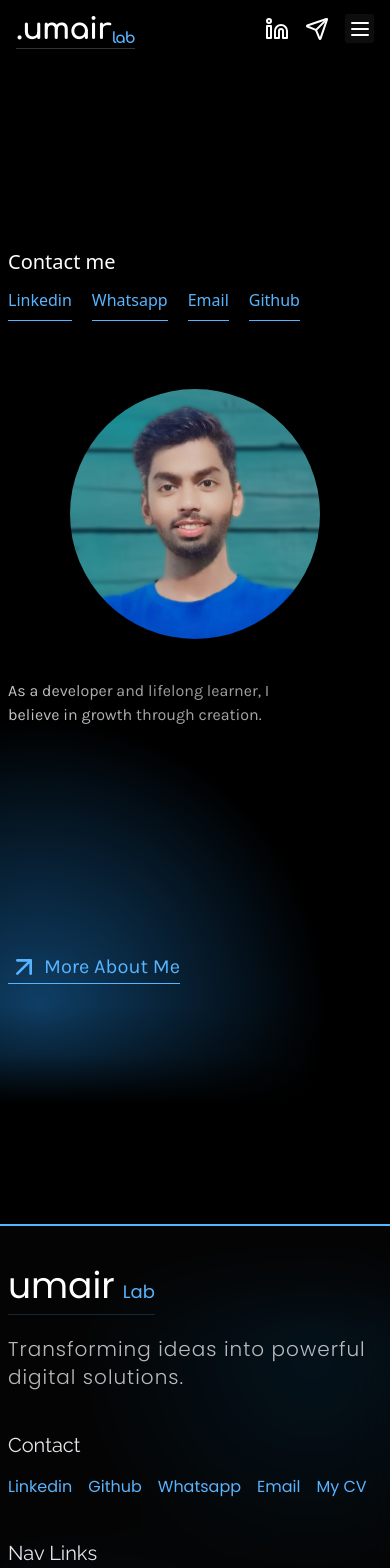
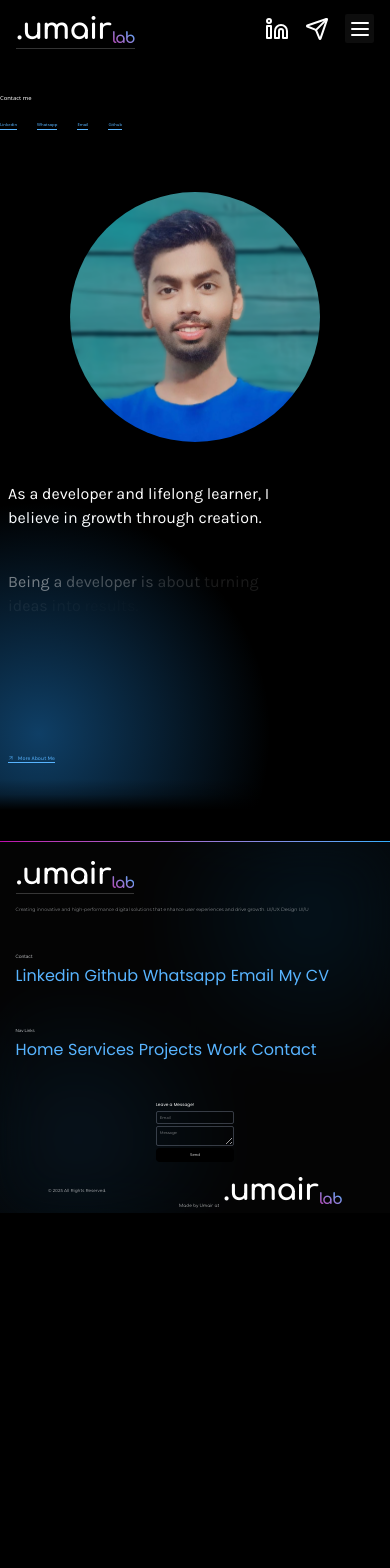
Before and after one commit to UmairZakria/portfolio-v3, a React (Vite) app: page /overview in a window 390 px wide. Shown: the top 1568 px of the page. After the commit the page ends 1213 px from the top, so only its background shows below. Built offline with nearby package versions, Linux system fonts and the light colour scheme; a web font is replaced by a local one.

Commit message:
animation and layout changed

```diff
--- a/src/components/Aboutme.jsx
+++ b/src/components/Aboutme.jsx
@@ -33,52 +33,92 @@ const Aboutme = () => {
   };
   return (
     <motion.div
-      className=" relative lg:w-full xl:container lg:px-10 xl:px-0 space-y-7 mx-auto   min-h-screen w-full lg:mt-[150px]  xl:mt-[300px]"
+      className=" relative lg:px-[4vw] px-4 mx-auto   min-h-screen w-full lg:mt-[4vw]"
       variants={containerVariants}
       initial="hidden"
       whileInView="show"
       viewport={{ once: false, amount: 0.25 }}
     >
-      <motion.h1 className="text-4xl md:px-0 px-2 lg:text-6xl xl:text-7xl font-Poppins " variants={fadeUp}>
-        Meet <span className="text-prime2 ">Umair.</span>
-      </motion.h1>
+      <div className="flex items-center justify-between">
 
-      <div className="w-full  h-full grid  grid-cols-1 md:px-0 px-2 lg:grid-cols-2 ">
-        <div className="h-full  ">
+        <div>
+
+          <motion.h1 className="text-4xl md:px-0 px-2 lg:text-[4.4vw] font-Poppins " variants={fadeUp}>
+            Meet <span className="text-transparent bg-gradient-to-tr from-[#b622a7]  to-prime bg-clip-text font-confortaa font-medium tracking-tight ">.umair  </span>
+          </motion.h1>
           <motion.h2
-            className="text-2xl md:text-3xl xl:text-4xl text-white/90 italic font-Poppins mb-8"
+            className="text-2xl lg:text-[1vw] uppercase text-white/75  font-Poppins "
             variants={fadeUp}
           >
-            Bringing your brand to the life in the digital world
+            Silence from users is usually a design problem.
           </motion.h2>
-          <div className="space-y-3  text-lg font-light font-Poppins text-white/70 ">
-            <motion.p variants={fadeUp}>
-              Hi, I’m Umair Zakria, a web developer passionate about turning
-              ideas into powerful digital solutions. I enjoy creating products
-              that not only look good but actually deliver results.
-            </motion.p>
-            <motion.p variants={fadeUp}>
-              I specialize in React, Next.js, and Express.js, with a growing
-              skill set that also includes backend technologies.
-            </motion.p>
-            <motion.p variants={fadeUp}>
-              For my clients, I promise clear communication, on-time delivery,
-              and solutions tailored to their needs—ensuring every project
-              brings real value.
-            </motion.p>
+        </div>
+        {/* <motion.a
+          href="/overview"
+          className="bg-gradient-to-br rounded-md flex gap-[1vw]  items-center  md:text-[1.1vw]  transition-all duration-300 ease-in-out hover:scale-105 font-Poppins  from-prime/40  to-prime2/50 cursor-pointer px-6 md:px-[2vw] py-3 md:py-[0.9w] "
+          whileHover={{ scale: 1.03 }}
+          whileTap={{ scale: 0.98 }}
+        >
+          Get in Touch{" "}
+          <span>
+            <MoveRight />
+          </span>
+        </motion.a> */}
+      </div>
+
+      <div className="w-full  h-full flex items-start md:items-center justify-center  ">
+        <div className="absolute   top-1/2 -translate-y-1/2 left-0  h-[calc(100%-10vw)] lg:px-[4vw] w-full ">
+
+          <div className="  text-[1.2vw] font-light font-Poppins text-white ">
+            <motion.div variants={fadeUp} className="w-[25vw] shadow-inner shadow-black bg-white/5 p-[1.5vw] rounded-[1vw] text- absolute top-[2vw] right-[4vw]">
+              <motion.div
+                initial={{ scaleX: 0, originX: 0 }}
+                whileInView={{ scaleX: 1 }}
+                transition={{ delay: 1, duration: 0.5, ease: "easeOut" }}
+                className="h-[0.2vw] mb-[0.5vw] w-[4vw] rounded-full bg-gradient-to-tr from-[#b622a7] to-prime " />
+              Whether it’s a CRM, ERP, eCommerce store, or a modern portfolio, I build systems that actually work fast, responsive, and simple to use.
+            </motion.div>
+            <div>
+
+
+              <motion.div variants={fadeUp} className="w-[25vw] shadow-inner shadow-black bg-white/5 p-[1.5vw] rounded-[1vw] absolute top-[60%] right-[6vw]">
+                <motion.div
+                  initial={{ scaleX: 0, originX: 0 }}
+                  whileInView={{ scaleX: 1 }}
+                  transition={{ delay: 1, duration: 0.5, ease: "easeOut" }}
+                  className="h-[0.2vw] mb-[0.5vw] w-[4vw] rounded-full bg-gradient-to-tr from-[#b622a7] to-prime " />
+
+                <strong>My toolkit?</strong> React, Next.js, Node.js, MongoDB, Tailwind CSS… plus smooth animations with GSAP/Framer Motion, and even 3D experiences with Babylon.js when the project calls for it.
+              </motion.div>
+            </div>
+            <motion.div variants={fadeUp} className="w-[25vw] shadow-inner shadow-black bg-white/5 p-[1.5vw] rounded-[1vw] absolute top-1/4 left-[4vw]">
+              <motion.div
+                initial={{ scaleX: 0, originX: 0 }}
+                whileInView={{ scaleX: 1 }}
+                transition={{ delay: 1, duration: 0.5, ease: "easeOut" }} className="h-[0.2vw] mb-[0.5vw] w-[4vw] rounded-full bg-gradient-to-tr from-[#b622a7] to-prime " />
+
+              I’m Umair Zakria, a Full Stack Web Developer who turn messy problems into clean, scalable, and user-friendly web applications.
+            </motion.div>
+            <motion.div variants={fadeUp} className="w-[25vw] shadow-inner shadow-black bg-white/5 p-[1.5vw] rounded-[1vw] absolute top-[85%] left-[6.5vw]">
+              <motion.div
+                initial={{ scaleX: 0, originX: 0 }}
+                whileInView={{ scaleX: 1 }}
+                transition={{ delay: 1, duration: 0.5, ease: "easeOut" }} className="h-[0.2vw] mb-[0.5vw] rounded-full w-[4vw] bg-gradient-to-tr from-[#b622a7] to-prime " />
+              Atque aspernatur at fugit ratione, quis, exercitationem nulla doloremque aperiam reiciendis quas alias ab quibusdam. Nam, maxime ad! Pariatur, ratione. Obcaecati, quos.
+            </motion.div>
           </div>
-          <motion.div className="mt-8 space-x-6" variants={fade}>
+          {/* <motion.div className="mt-8 space-x-6 flex " variants={fade}>
             <motion.button
-              onClick={()=>{handleNavClick('Contact')}}
-              className="bg-[#1d1d1d] py-3 px-6 font-Poppins  rounded-full "
+              onClick={() => { handleNavClick('Contact') }}
+              className="bg-white/10 shadow-inner shadow-black py-3 px-6 font-Poppins  rounded-[0.7vw] "
               whileHover={{ scale: 1.03 }}
               whileTap={{ scale: 0.98 }}
             >
               More
             </motion.button>
             <motion.a
-            href="/overview"
-              className="px-6 py-3 inline-flex gap-2 bg-white font-medium font-Poppins text-black rounded-full"
+              href="/overview"
+              className="bg-gradient-to-b rounded-md flex gap-[1vw]  items-center  md:text-[1.1vw]  transition-all duration-300 ease-in-out hover:scale-105 font-Poppins  from-prime/60 to-prime/6 cursor-pointer px-6 md:px-[2vw] py-3 md:py-[0.9w] "
               whileHover={{ scale: 1.03 }}
               whileTap={{ scale: 0.98 }}
             >
@@ -87,18 +127,24 @@ const Aboutme = () => {
                 <MoveRight />
               </span>
             </motion.a>
-          </motion.div>
+          </motion.div> */}
         </div>
 
         <motion.div
-          className=" md:block  hidden absolute top-5 right-10 h-[500px] w-[400px] "
+          className=" md:block   hidden  h-[35vw] w-[35vw] "
           variants={fade}
         >
-          <img
+          {/* <img
             src="images/chess.jpg"
             className="w-full blur-[8px] h-full object-cover object-center"
             alt=""
-          />
+          /> */}
+          <video src="/bg2.mp4"
+            muted
+            loop
+            autoPlay
+            className="w-full  h-full object-cover origin-center"
+          ></video>
         </motion.div>
       </div>
     </motion.div>
--- a/src/components/Contact.jsx
+++ b/src/components/Contact.jsx
@@ -41,7 +41,7 @@ const Contact = () => {
     const wordElements = textRef.current.querySelectorAll("span");
     gsap.to(wordElements, {
       opacity: 1,
-      duration: 2,
+      duration: 1.2,
       ease: "power1.inOut",
       stagger: 0.06,
       scrollTrigger: {
@@ -49,15 +49,15 @@ const Contact = () => {
         start: "bottom bottom",
         toggleActions: "play reverse play reverse",
         end: "top 20%",
-        scrub: 1,
+        scrub: 2,
       },
     });
   }, []);
   return (
     <>
-      <div className="containerabout h-auto py-[120px] xl:h-screen relative flex  items-center justify-center  mt-[120px] ">
-        <div className="absolute w-full h-[100px] bg-gradient-to-b   z-[100] from-black via-black/70 to-transparent top-0 left-0 "></div>
-        <div className="absolute w-full h-[100px] bg-gradient-to-t   z-[100] from-black via-black/30 to-transparent   bottom-0  left-0"></div>
+      <div className="containerabout h-auto py-[12vw]   relative flex md  items-center justify-center  mt-[12vw] ">
+        <div className="absolute w-full h-[8vw]  bg-gradient-to-b   z-[100] from-black via-black/70 to-transparent top-0 left-0 "></div>
+        <div className="absolute w-full  h-[8vw]  bg-gradient-to-t   z-[100] from-black via-black/30 to-transparent   bottom-0  left-0"></div>
         <motion.div
           initial={{ opacity: 0 }}
           whileInView={{ opacity: 1 }}
@@ -65,25 +65,25 @@ const Contact = () => {
           className="absolute inset-0 z-0"
           style={{
             background: `
-            radial-gradient(circle at 10% 90%, rgba(37, 157, 255, 0.4) 0%, transparent 30%), /* Indigo glow bottom-left */
-            radial-gradient(circle at center, rgba(0, 0, 0, 0.5) 0%, transparent 70%) /* Central dark fade */
+            radial-gradient(circle at 10% 90%, rgba(37, 157, 255, 0.4) 0%, transparent 30%) /* Indigo glow bottom-left */
+
           `,
             // Ensure the background covers the entire div
             backgroundSize: "cover",
             backgroundRepeat: "no-repeat",
           }}
         ></motion.div>
-        <div className="lg:px-10 w-full xl:px-0  xl:container mx-auto h-full flex items-center gap-10 flex-wrap md:justify-between  ">
-          <div className="space-y-5  flex justify-around flex-col h-full">
+        <div className="lg:px-[4vw]  w-full   mx-auto h-full flex items-center gap-10 flex-wrap md:justify-between  ">
+          <div className="space-y-[2vw]  flex justify-around flex-col h-full">
             {" "}
-            <div className="space-y-3 relative z-[50] p-2">
-              <h4 className="text-xl">Contact me</h4>
-              <div className="inline-flex text-prime2  md:flex-col gap-5 flex-wrap md:flex-nowrap md:gap-1">
+            <div className="space-y-[1.5vw] relative z-[50] p-[]">
+              <h4 className="text-[1.5vw]">Contact me</h4>
+              <div className="inline-flex text-[1.1vw] text-prime2  md:flex-col gap-5 flex-wrap md:flex-nowrap md:gap-[1vw]">
                 <motion.a
                   initial={{ opacity: 0.5, y: 15 }}
                   whileInView={{ opacity: 1, y: 0 }}
                   transition={{ duration: 1, delay: 0.1, ease: "easeInOut" }}
-                  className=" hover:text-white   transition-all duration-300 ease-in-out cursor-pointer border-b border-prime2 pb-2 inline-flex"
+                  className=" hover:text-white   transition-all duration-300 ease-in-out cursor-pointer border-b border-prime2 pb-[0.4vw] inline-flex"
                   href="https://www.linkedin.com/in/umair-zakria-67477b33a?utm_source=share&utm_campaign=share_via&utm_content=profile&utm_medium=android_app"
                 >
                   Linkedin
@@ -92,7 +92,7 @@ const Contact = () => {
                   initial={{ opacity: 0.5, y: 15 }}
                   whileInView={{ opacity: 1, y: 0 }}
                   transition={{ duration: 1, delay: 0.1, ease: "easeInOut" }}
-                  className=" hover:text-white  transition-all duration-300 ease-in-out  cursor-pointer border-b border-prime2 pb-2 inline-flex"
+                  className=" hover:text-white  transition-all duration-300 ease-in-out  cursor-pointer border-b border-prime2 pb-[0.4vw] inline-flex"
                   href="https://wa.me/923184394363"
                 >
                   Whatsapp
@@ -101,7 +101,7 @@ const Contact = () => {
                   initial={{ opacity: 0.5, y: 15 }}
                   whileInView={{ opacity: 1, y: 0 }}
                   transition={{ duration: 1, delay: 0.1, ease: "easeInOut" }}
-                  className=" hover:text-white  transition-all duration-300 ease-in-out  cursor-pointer border-b border-prime2 pb-2 inline-flex"
+                  className=" hover:text-white  transition-all duration-300 ease-in-out  cursor-pointer border-b border-prime2 pb-[0.4vw] inline-flex"
                   href="mailto:umairzakria6@gmail.com"
                 >
                   Email
@@ -112,17 +112,19 @@ const Contact = () => {
                   transition={{ duration: 1, delay: 0.1, ease: "easeInOut" }}
                   target="_blank"
                   href="https://github.com/UmairZakria"
-                  className=" transition-all duration-300 ease-in-out  hover:text-white  cursor-pointer border-b border-prime2 pb-2 inline-flex"
+                  className=" transition-all duration-300 ease-in-out  hover:text-white  cursor-pointer border-b border-prime2 pb-[0.4vw] inline-flex"
                 >
                   Github
                 </motion.a>
               </div>
             </div>
-            <div className="border-t md:block hidden   w-full md:w-[300px] lg:w-[350px] xl:w-[400px] border-prime2 space-y-5 pt-10">
-              <h5 className="text-gray-300 font-Poppins ">
+      <div className="w-full relative h-[0.09vw] rounded-full  bg-gradient-to-r from-[#bd06ab]  to-prime   overflow-hidden mt-[1vw] "></div>
+
+            <div className=" relative z-[100] md:block hidden   w-full  lg:w-[30vw]  space-y-[2vw] pt-[1vw]">
+              <h5 className="text-white/65 text-[1.2vw] font-Poppins ">
                 Got a project in mind?
               </h5>
-              <p className="md:text-2xl xl:text-3xl w-3/4 font-Raleway">
+              <p className="md:text-[1.9vw] text-white  w-3/4 lg:w-[22vw] font-confortaa">
                 Let's make something happen together.
               </p>
             </div>
@@ -139,29 +141,31 @@ const Contact = () => {
               }}
             >
               <img
+              title="Umair Zakria"
                 src="/me.png"
-                className=" w-[250px] h-[250px] lg:w-[300px] lg:h-[300px] opacity-90   rounded-full object-cover "
+                className=" w-[250px] h-[250px] lg:w-[23vw] lg:h-[23vw] opacity-90   rounded-full object-cover "
                 alt=""
               />
             </div>
-            <div className="Abouts flex flex-col md:px-0 px-2 font-Karla w-[300px] lg:w-[400px] xl:w-[500px] gap-10 ">
+            <div className="Abouts flex flex-col md:px-0 px-2 font-Karla w-[300px]  lg:w-[31vw] gap-10 ">
               <motion.p
                 initial={{ opacity: 0 }}
                 whileInView={{ opacity: 1 }}
                 transition={{ duration: 1 }}
-                className="lg:text-xl xl:text-3xl"
+                className="lg:text-[1.6vw]"
               >
                 As a developer and lifelong learner, I believe in growth through
                 creation.
               </motion.p>
-              <p ref={textRef} className="lg:text-xl xl:text-3xl"></p>
+              <p ref={textRef} className="lg:text-[1.6vw]"></p>
               <a
                 target="_blank"
                 href="https://www.linkedin.com/in/umair-zakria-67477b33a?utm_source=share&utm_campaign=share_via&utm_content=profile&utm_medium=android_app"
                 className="relative z-[50] flex gap-3 transition-all duration-500 ease-in-out"
               >
-                <motion.span className=" relative !z-[100] items-center gap-1 text-xl border-b transition-all duration-300 ease-in-out hover:text-white hover:border-white cursor-pointer  border-prime2 text-prime2  inline-flex">
-                  <ArrowUpRight size={32} /> More About Me
+                <motion.span className=" relative !z-[100] items-center gap-1 text-[1.4vw] border-b transition-all duration-300 ease-in-out hover:text-white hover:border-white cursor-pointer  border-prime2 text-prime2  inline-flex">
+                  <ArrowUpRight className="size-[1.5vw]" />
+                   More About Me
                 </motion.span>
               </a>
             </div>
--- a/src/components/CustomScrollbar.jsx
+++ b/src/components/CustomScrollbar.jsx
@@ -97,6 +97,7 @@ const CustomScrollbar = () => {
         onUpdate: updateThumbPosition,
         onRefresh: () => {
           updateScrollbar();
+          // handleThumbMouseDown();
           updateThumbPosition();
         }
       });
--- a/src/components/Footer2.jsx
+++ b/src/components/Footer2.jsx
@@ -40,7 +40,7 @@ const Footer2 = () => {
   };
   return (
     <>
-      <div className="w-full relative h-[2px]  bg-prime2   overflow-hidden mt-[120px] "></div>
+      <div className="w-full relative h-[0.1vw]  bg-gradient-to-r from-[#bd06ab]  to-prime   overflow-hidden mt-[8vw]  "></div>
       <div className="relative ">
 
         <motion.div
@@ -59,26 +59,28 @@ const Footer2 = () => {
             backgroundRepeat: "no-repeat",
           }}
         ></motion.div>
-        <div className="absolute w-full h-[100px] bg-gradient-to-b   z-[100] from-black via-black/70 to-transparent top-0 left-0 "></div>
+        {/* <div className="absolute w-full h-[100px] bg-gradient-to-b   !z-[999] from-black   via-black/70 to-transparent top-0 left-0 "></div> */}
 
-        <div className="   z-[100] flex flex-col items-center justify-between    bg-[#ffffff04] relative   p-2  pt-[40px] lg:h-[350px] w-full backdrop-blur-xl     font-Montserrat">
-          <div className="h-3/4 flex w-full lg:px-10 xl:container mx-auto   md:gap-0 gap-10 md:flex-nowrap flex-wrap  !justify-between">
-            <div className="grid place-content-start  w-full lg:w-[350px]  h-full ">
-              <div className="space-y-5  ">
-                <h1 className="text-4xl space-x-2 text-white inline-flex gap-2 pb-2 border-b-[1px] border-prime2/20 items-end font-Poppins">
-                  umair
-                  <span className="text-lg font-Poppins  text-prime2">
-                    Lab
-                  </span>
+        <div className="   z-[100] flex flex-col items-center justify-between    bg-[#ffffff04] relative   px-[4vw]  pt-[4vw] lg:h-[25vw] w-full backdrop-blur-xl     font-Montserrat">
+          <div className="h-full  flex w-full   md:gap-0 gap-10 md:flex-nowrap flex-wrap items-center   !justify-between">
+            <div className="flex   w-full lg:w-[24vw]  h-full ">
+              <div className="gap-[3vw]  h-full flex flex-col justify-center  items-start ">
+                <h1 className="text-3xl text-white md:text-[2.6vw]  inline-flex gap-[0.2vw]  pb-[0vw] font-bold border-b-[0.05vw] tracking-tight border-white/20 items-end font-confortaa">
+                  .umair
+                  <span className="text-[0.51em] font-confortaa  text-transparent bg-gradient-to-tr from-[#b622a7] to-prime bg-clip-text ">lab</span>
                 </h1>
-                <p className=" text-xl text-gray-200/80 tracking-wider  font-Poppins font-light ">
-                  Transforming ideas into powerful digital solutions.
+                <p className=" text-[1.2vw] text-gray-200/80    font-Montserrat font-light ">
+                  {/* Transforming ideas into powerful digital solutions. */}
+                  Creating innovative and high-performance digital solutions that enhance user experiences and drive growth.
+
+                  UI/UX Design
+                  UI/U
                 </p>
               </div>
             </div>
-            <div className=" h-full space-y-4">
-              <h3 className="text-xl font-Raleway text-gray-200">Contact</h3>
-              <div className="flex xl:text-[16px] text-prime2 font-Poppins  md:flex-col gap-4 md:flex-nowrap flex-wrap md:gap-1">
+            <div className=" h-fit space-y-[1vw] ">
+              <h3 className="text-[1.2vw] font-Raleway text-gray-200">Contact</h3>
+              <div className="flex lg:text-[1.1vw] text-prime2  font-Poppins  md:flex-col gap-[1.2vw] md:flex-nowrap flex-wrap md:gap-[0.4vw]">
                 <a
                   className=" hover:text-white   transition-all duration-300 ease-in-out cursor-pointer "
                   target="_blank"
@@ -116,9 +118,9 @@ const Footer2 = () => {
                 </a>
               </div>
             </div>
-            <div className=" h-full space-y-4">
-              <h3 className="text-xl font-Raleway text-gray-200">Nav Links</h3>
-              <div className="flex xl:text-[16px] text-prime2 font-Poppins md:flex-col gap-4 md:flex-nowrap flex-wrap md:gap-1">
+            <div className=" h-fit space-y-[1vw]">
+              <h3 className="text-[1.1vw] font-Raleway text-gray-200">Nav Links</h3>
+              <div className="flex lg:text-[1.1vw] text-prime2 font-Poppins md:flex-col gap-[1.2vw] md:flex-nowrap flex-wrap md:gap-[0.4vw]">
                 <a
                   className=" hover:text-white   transition-all duration-300 ease-in-out cursor-pointer "
                   href="/"
@@ -151,22 +153,22 @@ const Footer2 = () => {
                 </a>
               </div>
             </div>
-            <div className="h-full w-[300px] md:mx-0   mx-auto   gap-2 transition-all duration-300 ease-in-out  flex flex-col  rounded-xl">
-              <h4 className="font-Poppins text-lg">Leave a Message!</h4>
+            <div className="h-full w-[20vw] md:mx-0   mx-auto   gap-[0.6vw] transition-all duration-300 ease-in-out  flex flex-col  rounded-[1vw]">
+              <h4 className="font-Poppins text-[1.1vw]">Leave a Message!</h4>
               {error && (
-                <span className="text-green-500 text-sm font-Inter">
+                <span className="text-green-500 text-[0.8vw] font-Inter">
                   {error}
                 </span>
               )}
               <input
                 onChange={(e) => setEmail(e.target.value)}
-                className="border-[1px] rounded-md p-2 border-gray-500/50"
+                className="border-[0.1vw] rounded-[0.51vw] p-[0.7vw] text-[1vw] border-gray-500/50"
                 type="email"
                 placeholder="Email"
               />
               <textarea
                 onChange={(e) => setDiscription(e.target.value)}
-                className="border-[1px]  rounded-md p-2 h-full border-gray-500/50"
+                className="border-[0.1vw] rounded-[0.51vw] p-[0.7vw] text-[1vw] h-full border-gray-500/50"
                 name=""
                 placeholder="Message"
                 id=""
@@ -174,15 +176,25 @@ const Footer2 = () => {
               {/* <div className=" flex justify-center"> */}
               <button
                 onClick={handleSubmit}
-                className={`px-4 hover:shadow-lg hover:text-white  hover:bg-black rounded-sm cursor-pointer  hover:shadow-gray-500  bg-white text-black  transition-all ease-in-out duration-500   py-[8px] text-sm `}
+                className={`px-[] hover:shadow-lg text-white bg-black rounded-sm cursor-pointer  hover:shadow-gray-500    transition-all ease-in-out duration-500   py-[1vw]  text-[1vw]  `}
               >
                 Send
               </button>
               {/* </div> */}
             </div>
           </div>
-          <div className=" w-full p-2 text-center">
-            © 2025 Umair. All Rights Reserved.
+          <div className=" w-full text-[1.1vw] pt-[3vw] gap-[2vw] flex items-center justify-around text-white/70 pb-[1vw] text-center">
+            <h4>
+              © 2025 All Rights Reserved.
+
+            </h4>
+            <h3 className="gap-[1vw] flex items-end font-confortaa">
+              Made by Umair at
+              <h1 className="text-3xl text-white md:text-[1.6vw]  inline-flex gap-[0.2vw]  pb-[0vw] font-bold tracking-tight border-white/20 items-end font-confortaa">
+                .umair
+                <span className="text-[0.51em] font-confortaa  text-transparent bg-gradient-to-tr from-[#b622a7] to-prime bg-clip-text ">lab</span>
+              </h1>
+            </h3>
           </div>
         </div>
       </div>
--- a/src/components/Navbar.jsx
+++ b/src/components/Navbar.jsx
@@ -74,7 +74,7 @@ const Navbar = () => {
 
           <h1 className="text-3xl md:text-[2.6vw]  inline-flex gap-[0.2vw]  pb-[0vw] font-bold border-b-[0.05vw] tracking-tight border-white/20 items-end font-confortaa">
             .umair
-            <span className="text-[0.51em] font-confortaa  text-prime2 ">lab</span>
+            <span className="text-[0.51em] font-confortaa  text-transparent bg-gradient-to-tr from-[#b622a7] to-prime bg-clip-text ">lab</span>
           </h1>
 
         </div>
```
Also changed, not shown: src/components/About.jsx (+59 -56 lines), src/components/Main.jsx (+6 -2 lines), src/components/Service.jsx (+8 -8 lines), src/components/Whyme.jsx (+10 -10 lines), 1 other file (tests, documents, lock files or other folders).
